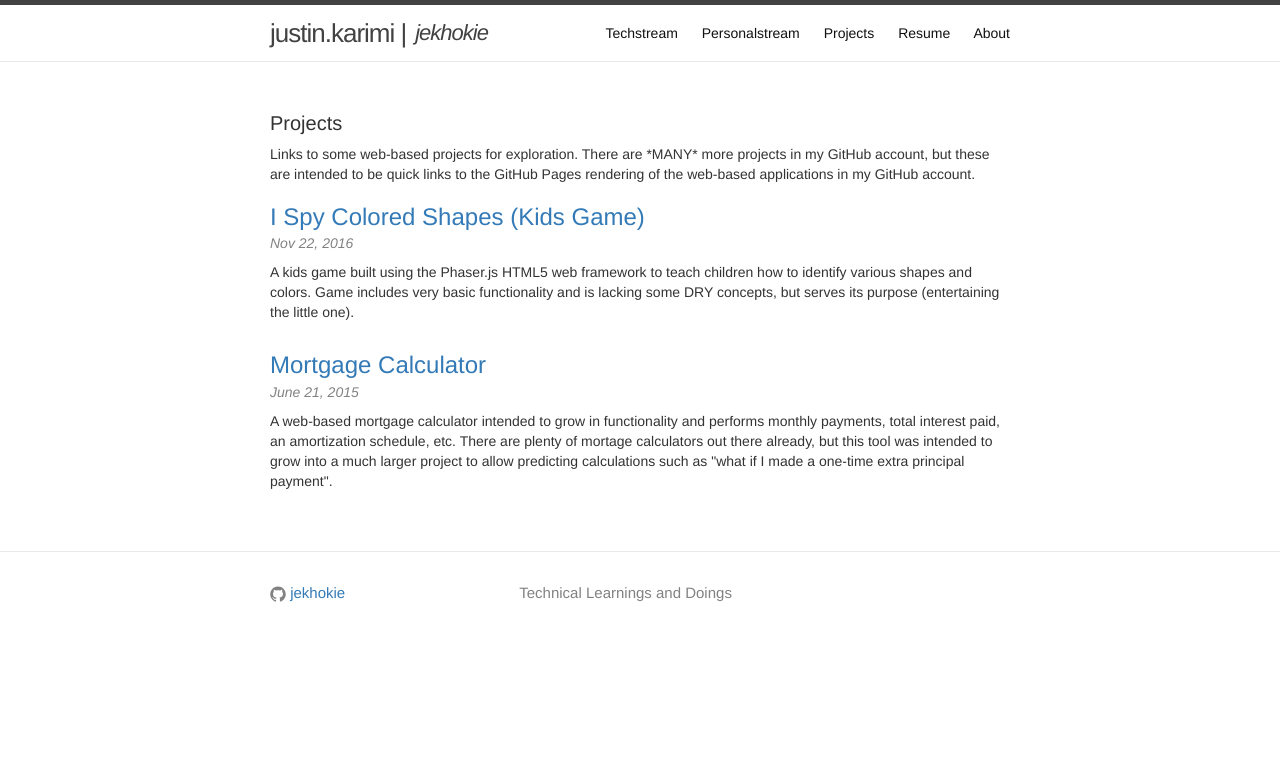
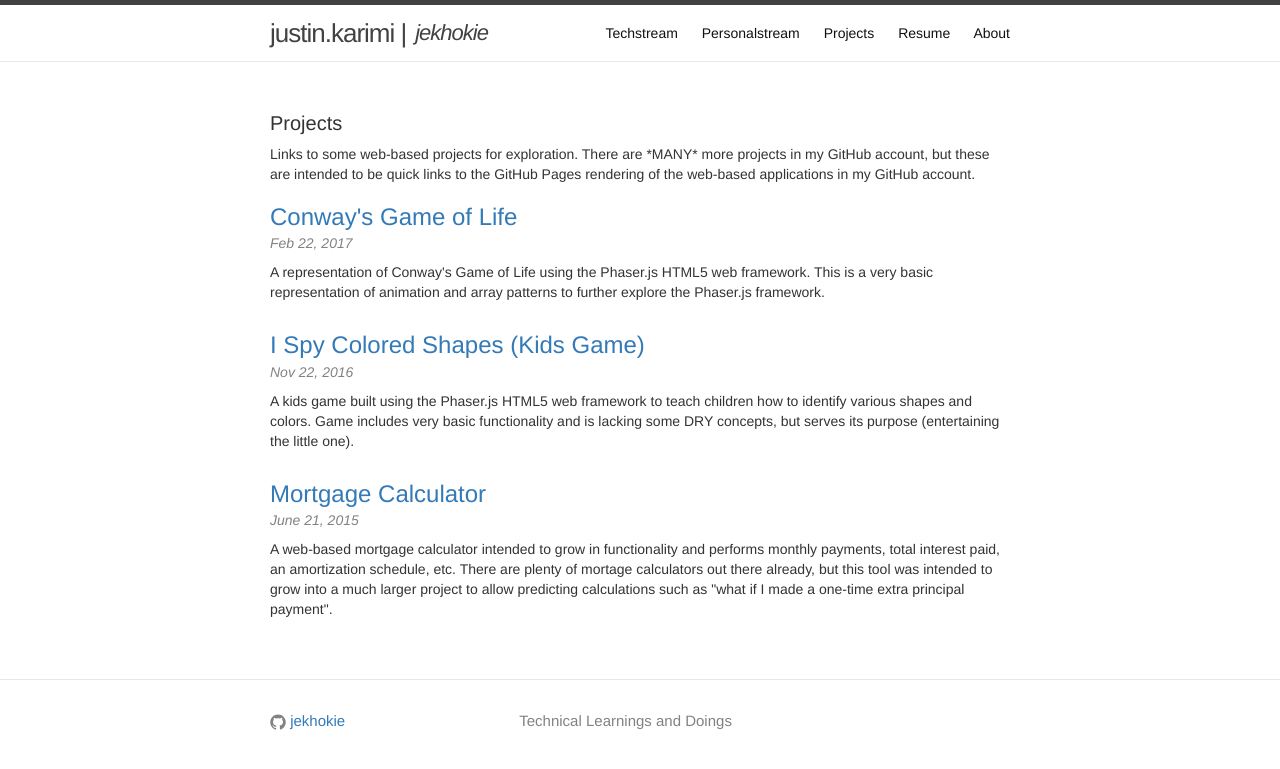
Before and after one commit to jekhokie/jekhokie.github.io, a Jekyll site: the page built from projects.html, in a window 1280 px wide. Shown: the top 769 px of the page. Built offline with Jekyll 4.4.1, drawn with Linux system fonts in a browser that asks for light colours.

Commit message:
Add Post for Conway's Game of Life Project
Update the projects page to expose the newly-created Conway's Game of
Life animation using the Phaser.js framework.

```diff
--- a/projects.html
+++ b/projects.html
@@ -13,6 +13,17 @@ weight: 90
     GitHub account.
 
     <ul class="post-list">
+        <li>
+            <h2 class="post-link-container">
+                <a class="post-link" href="../conway-game-of-life/">Conway's Game of Life</a>
+            </h2>
+
+            <div class="post-meta">Feb 22, 2017</div>
+
+            A representation of Conway's Game of Life using the Phaser.js HTML5 web framework. This is a very
+            basic representation of animation and array patterns to further explore the Phaser.js framework.
+        </li>
+
         <li>
             <h2 class="post-link-container">
                 <a class="post-link" href="../i-spy-colored-shapes/">I Spy Colored Shapes (Kids Game)</a>
```
